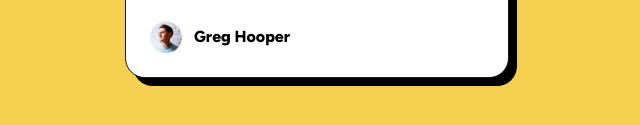
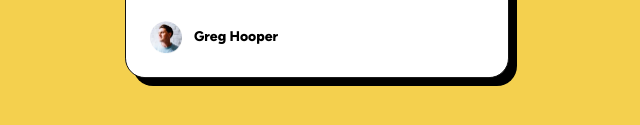
Before and after one commit to alaminediallo/blog-preview-card, a plain HTML site: page index.html in a window 1280 px wide. Shown: the part 581-706 px from the top of the page, 323-963 px from the left. Drawn offline with Linux system fonts and the light colour scheme.

Commit message:
Update profile name “font-size

```diff
--- a/css/style.css
+++ b/css/style.css
@@ -110,5 +110,6 @@ body {
 
     > p {
         font-weight: var(--fw-bold);
+        font-size: 0.875rem;
     }
 }
```
